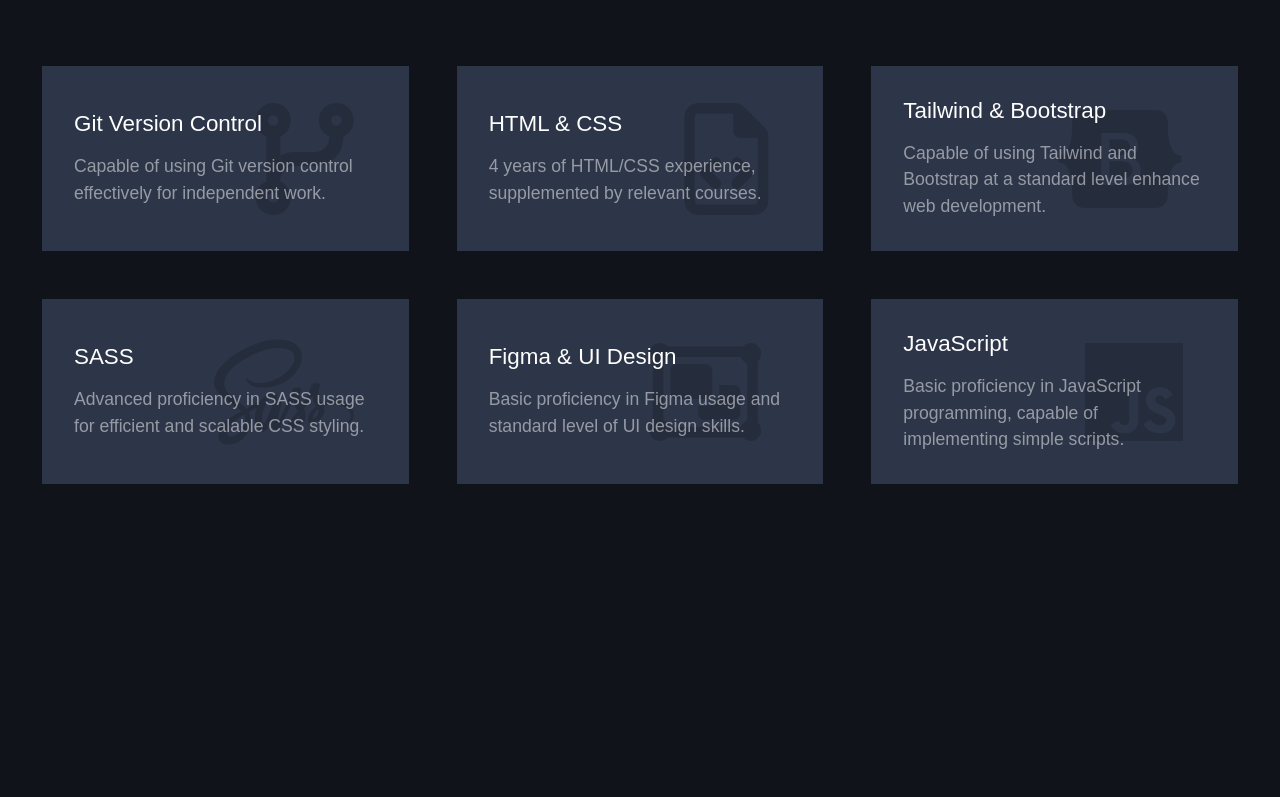
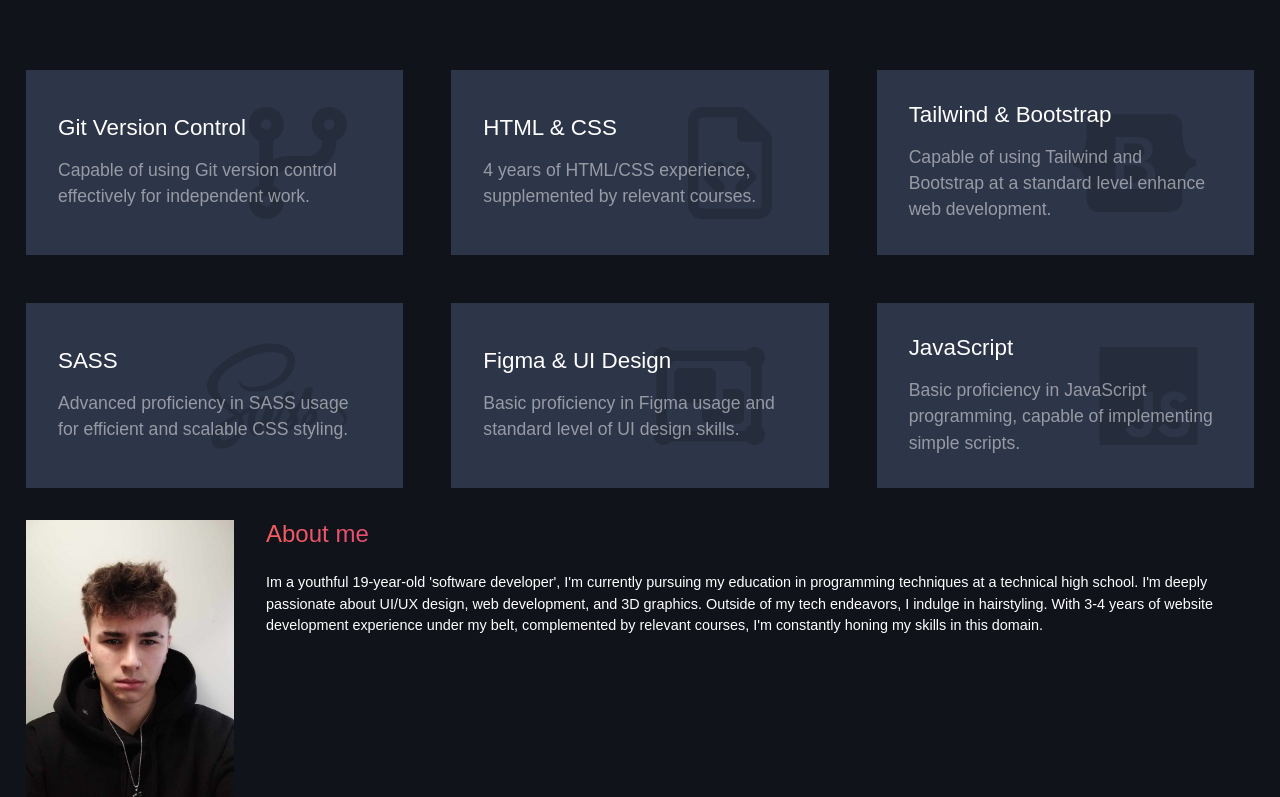
Before and after one commit to kxGeou/Portfolio_website_rwd, a plain HTML site: page index.html in a window 1280 px wide. Shown: the part 733-1530 px from the top of the page. Before the commit the page ends 1217 px from the top, so only its background shows below. Drawn offline with Linux system fonts and the light colour scheme; a web font is replaced by a local one.

Commit message:
about me section

```diff
--- a/index.html
+++ b/index.html
@@ -106,6 +106,14 @@
             </div>
             </div>
         </section>
+
+        <section class="aboutMe">
+            <img src="resources/Messenger_creation_16b70b0e-f31e-448d-bed2-c6035d6cebbe.jpeg" alt="My profile picture">
+            <div class="aboutMeBox">
+                <h2>About me</h2>
+                <p>Im a youthful 19-year-old 'software developer', I'm currently pursuing my education in programming techniques at a technical high school. I'm deeply passionate about UI/UX design, web development, and 3D graphics. Outside of my tech endeavors, I indulge in hairstyling. With 3-4 years of website development experience under my belt, complemented by relevant courses, I'm constantly honing my skills in this domain.</p>
+            </div>
+        </section>
     </main>
 
 </div>
--- /dev/null
+++ b/sass/aboutMe/_aboutMe.scss
@@ -0,0 +1,51 @@
+@use "../resources" as Res;
+
+@media (min-width: 320px){
+    .aboutMe{
+        margin-top: 2rem;
+        padding: 0rem 1rem;
+        .aboutMeBox {
+            display: flex;
+            flex-direction: column;
+            h2 {
+                margin-bottom: 1.5rem;
+                font-weight: normal;
+                opacity: 50%;
+            }
+            p {
+                font-size: 0.9rem;
+                line-height: calc(100% * 1.5);
+            }
+        }
+        img {
+            display: none;
+        }
+    }
+}
+
+@media (min-width: 575px) {
+    .aboutMeBox {
+        h2 {
+            opacity: 100% !important;
+            background-image: linear-gradient(110deg, Res.$gradientOrangeSecond, Res.$gradientPinkSecond);
+            background-size: 50%;
+            -webkit-background-clip: text;
+            -moz-background-clip: text;
+            -webkit-text-fill-color: transparent;
+            -moz-text-fill-color: transparent;
+        }
+    }
+}
+
+@media (min-width: 760px) {
+    .aboutMe {
+        display: flex;
+        gap: 2rem;
+        img {
+            display: block;
+            background-color: white;
+            width: 13rem;
+            height: auto;
+        }
+    }
+}
--- a/sass/generalStyles.scss
+++ b/sass/generalStyles.scss
@@ -3,6 +3,7 @@
 @use "./navigation/navigation";
 @use "./header/header.scss";
 @use "./skills/mySkills";
+@use "./aboutMe/aboutMe";
 * {
     margin: 0;
     padding: 0;
--- a/sass/header/_header.scss
+++ b/sass/header/_header.scss
@@ -51,7 +51,7 @@
          flex-direction: column;
          align-items: start;
          margin-top: 10%;
-         padding:0 2rem 0 2rem;
+         padding:0 1rem 0 1rem;
          button {
              width: 17rem;
              height: 4rem;
--- a/sass/skills/_mySkills.scss
+++ b/sass/skills/_mySkills.scss
@@ -67,7 +67,7 @@
 
 @media (max-width: 1400px ) {
     .mySkills {
-        padding:0 2rem 0 2rem;
+        padding:0 1rem 0 1rem;
     }
     .mySkillsBox {
         row-gap: 3rem;
```
Also changed, not shown: resources/Messenger_creation_16b70b0e-f31e-448d-bed2-c6035d6cebbe.jpeg (added), sass/generalStyles.css, 1 other file.
